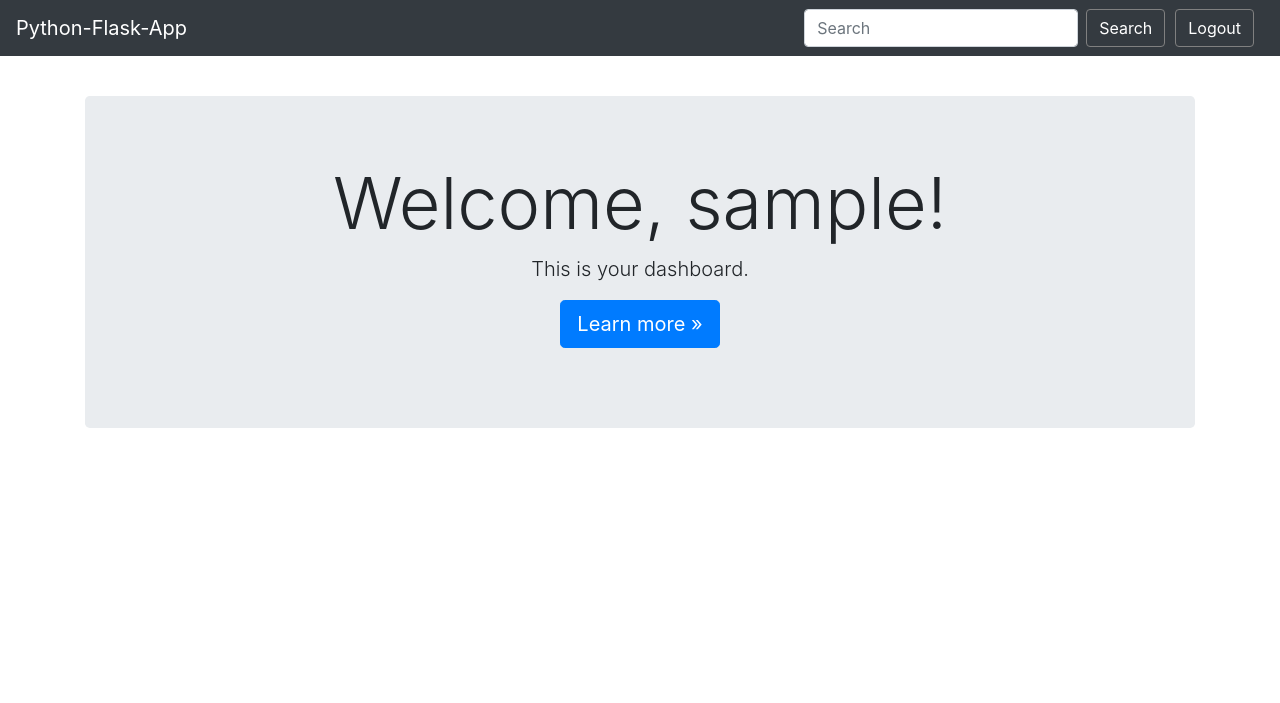
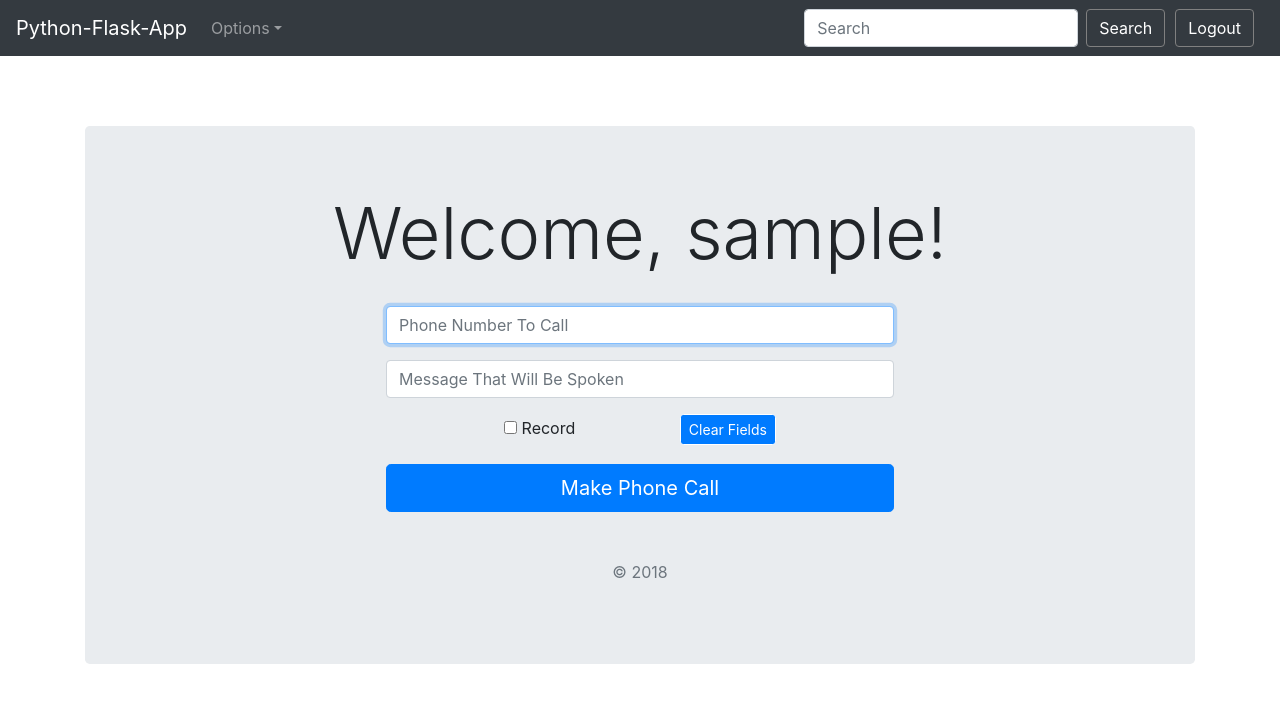
Before and after one commit to TheRealTorreySmith/Python-Flask-App, a Flask app: page /dashboard in a window 1280 px wide. Shown: the top 703 px of the page. Run offline with Flask 2, Linux system fonts and the light colour scheme; the visitor is signed in with stand-in values (Sample User, id 1); some libraries are stand-ins or nearby versions.

Commit message:
added Twilio functionality

```diff
--- a/app.py
+++ b/app.py
@@ -4,6 +4,11 @@ from flask_mysqldb import MySQL
 from wtforms import Form, StringField, TextAreaField, PasswordField, validators
 from passlib.hash import sha256_crypt
 from functools import wraps
+from twilio.rest import Client
+from dotenv import load_dotenv
+from pathlib import Path
+env_path = Path('.') / '.env'
+load_dotenv(dotenv_path=env_path)
 import os
 
 app = Flask(__name__)
@@ -29,15 +34,15 @@ def landing():
 def about():
     return render_template('about.html')
 
+# SHARE ROUTE
+@app.route('/share')
+def share():
+    return render_template('share.html')
+
 # CONTACT ROUTE
 @app.route('/contact')
 def contact():
     return render_template('contact.html')
-
-# SHARE ROUTE
-@app.route('/share')
-def share():
-    return render_template('share.html')
 
 # REGISTER FORM
 class RegisterForm(Form):
@@ -46,7 +51,7 @@ class RegisterForm(Form):
     email = StringField('Email', [validators.Length(min=6, max=50)])
     password = PasswordField('Password', [
         validators.DataRequired(),
-        validators.EqualTo('confirm', message='Passwords do not match')
+        validators.EqualTo('confirm', message='Passwords do not match!')
         ])
     confirm = PasswordField('Confirm Password')
 
@@ -73,7 +78,7 @@ def register():
         cur.close()
 
         # FLASH MESSAGE
-        flash('You are now registered and can login', 'success')
+        flash('You are now registered and can login!', 'success')
 
         return redirect(url_for('login'))
     return render_template('register.html', form=form)
@@ -106,16 +111,16 @@ def login():
                 # PASSED
                 session['logged_in'] = True
                 session['username'] = username
-                flash('You are now logged in', 'success')
+                flash('You are now logged in!', 'success')
                 return redirect(url_for('dashboard'))
             else:
-                error = 'Invalid login'
+                error = 'Invalid login!'
                 return render_template('login.html', error=error)
 
             # CLOSE CONNECTION
             cur.close()
         else:
-            error = 'Username not found'
+            error = 'Username not found!'
             return render_template('login.html', error=error)
 
     return render_template('login.html')
@@ -135,7 +140,7 @@ def is_logged_in(f):
 @app.route('/logout')
 def logout():
     session.clear()
-    flash('You are now logged out', 'success')
+    flash('You successfully logged out!', 'success')
     return redirect(url_for('login'))
 
 # RESET PASSWORD
@@ -181,23 +186,42 @@ def setpass():
                 # CLOSE CONNECTION
                 cur.close()
 
-                flash('Your password has successfully been changed', 'success')
+                flash('Your password has successfully been changed!', 'success')
                 return redirect(url_for('login'))
             else:
-                error = 'Invalid username or password'
+                error = 'Invalid username or password!'
                 return render_template('setpass.html', error=error)
 
         else:
-            error = 'Username not found'
+            error = 'Username not found!'
             return render_template('setpass.html', error=error)
 
     return render_template('setpass.html')
 
 # DASHBOARD ROUTE
-@app.route('/dashboard')
+@app.route('/dashboard', methods=['GET', 'POST'])
 @is_logged_in
 def dashboard():
+    # if request.method == 'POST':
+    #     # CONFIG TWILIO
+    #     account_sid = os.getenv('TWILIO_ACCOUNT_SID')
+    #     auth_token = os.getenv('TWILIO_AUTH_TOKEN')
+    #     client = Client(account_sid, auth_token)
+    #
+    #     call = client.calls.create(
+    #                             url='https://demo.twilio.com/welcome/voice/',
+    #                             from_=os.getenv('FROM_PHONE_NUMBER'),
+    #                             to=os.getenv('TO_PHONE_NUMBER')
+    #                         )
+    #
+    #     print(call.sid)
     return render_template('dashboard.html')
+
+# DELETE ROUTE
+@app.route('/delete')
+@is_logged_in
+def delete():
+    return render_template('delete.html')
 
 if __name__ == '__main__':
     # GET SECRET_KEY
--- a/static/javascript/login.js
+++ b/static/javascript/login.js
@@ -1,7 +1,7 @@
-
 const hideAlert = () => {
   $('.alert').hide()
 }
+
 
 $(document).ready(() => {
   $('#inputUsername').click(hideAlert)
--- a/static/styles.css
+++ b/static/styles.css
@@ -1,18 +1,35 @@
 /* ALL PAGES */
 
 .jumbotron {
-  margin-top: 40px;
+  margin-top: 10px;
 }
 
-/* NAV */
+.alert-message-container {
+  height: 50px;
+  margin-bottom: 10px;
+  margin-top: 10px;
+  width: 100%;
+}
+
+/* MESSAGES */
+
+.flashes {
+  padding-left: 0;
+}
+
+.alert {
+  margin-bottom: 0;
+}
+
+/* TOP NAV */
 
 .dropdown-toggle:hover {
   cursor: pointer;
 }
 
 .btn-outline-success {
+  border-color: grey;
   color: white;
-  border-color: grey;
   margin-right: 10px;
 }
 
@@ -20,7 +37,6 @@
   background-color: #0069d9;
   border-color: #0069d9;
 }
-
 
 .btn-outline-success:not(:disabled):not(.disabled):active {
   background-color: #0069d9;
@@ -39,6 +55,27 @@
   align-items: flex-end;
 }
 
+a:not([href]):not([tabindex]) {
+  border-color: white;
+  color: white;
+}
+
+a:not([href]):not([tabindex]):hover {
+  color: white;
+}
+
+.navbar-toggler:focus {
+  outline: none;
+}
+
+.navbar-toggler {
+  transition: .5s;
+}
+
+.navbar-toggler:hover {
+  border-color: white;
+}
+
 /* REGISTER */
 
 .register-title {
@@ -50,7 +87,6 @@
 
 .login-title {
   margin-bottom: 20px;
-  margin-top: 40px;
 }
 
 #inputUsername {
@@ -91,3 +127,9 @@
 .reset-password-title {
   margin-top: 30px;
 }
+
+/* DASHBOARD */
+
+.dash-welcome {
+  margin-bottom: 30px;
+}
--- a/templates/about.html
+++ b/templates/about.html
@@ -4,7 +4,7 @@
 
 <div class="jumbotron text-center">
     <h1 class="display-3">About page!</h1>
-    <p class="lead">This is just stuff about the app.</p>
+    <p class="lead">This has info about the app.</p>
 </div>
 
 {% endblock %}
--- a/templates/dashboard.html
+++ b/templates/dashboard.html
@@ -3,9 +3,31 @@
 {% block body %}
 
 <div class="jumbotron text-center">
-    <h1 class="display-3">Welcome, {{session.username}}!</h1>
-    <p class="lead">This is your dashboard.</p>
-    <p><a class="btn btn-primary btn-lg" href="/about" role="button">Learn more &raquo;</a></p>
+  <h5 class="display-3 dash-welcome">Welcome, {{session.username}}!</h5>
+  <div class="row">
+    <div class="col-lg-3 col-md-2 col-sm-1">
+    </div>
+    <div class="col-lg-6 col-md-8 col-sm-10 text-center">
+      <form action="" method="POST">
+        <div class="form-group">
+          <input type="text" name="phoneNumber" id="phoneNumberInput" class="form-control" placeholder="Phone Number To Call" value="{{request.form.phoneNumber}}" autofocus>
+        </div>
+        <div class="form-group">
+          <input type="text" name="voiceMessage" id="inputVoiceMessage" class="form-control" placeholder="Message That Will Be Spoken" value="{{request.form.voiceMessage}}">
+        </div>
+        <div class="checkbox mb-3">
+          <label>
+            <input type="checkbox" value="record"> Record
+          </label>
+          <a class="btn btn-sm btn-primary change-password">Clear Fields</a>
+        </div>
+        <button class="btn btn-lg btn-primary btn-block make-call-button" type="submit">Make Phone Call</button>
+        <p class="mt-5 mb-3 text-muted">&copy; 2018</p>
+      </form>
+    </div>
+    <div class="col-lg-3 col-md-2 col-sm-1">
+    </div>
+  </div>
 </div>
 
 {% endblock %}
--- a/templates/includes/_messages.html
+++ b/templates/includes/_messages.html
@@ -3,14 +3,11 @@
     <ul class=flashes>
     {% for category, message in messages %}
     <div class="row">
-      <div class="col-lg-3">
-      </div>
-      <div class="col-lg-6">
-        <div class="alert alert-{{ category }}">{{ message }}
+      <div class="col-lg-3"></div>
+        <div class="col-lg-6">
+          <div class="alert alert-{{ category }} text-center">{{ message }}</div>
         </div>
-      </div>
-      <div class="col-lg-3">
-      </div>
+      <div class="col-lg-3"></div>
     </div>
     {% endfor %}
     </ul>
@@ -22,7 +19,7 @@
     <div class="col-lg-3">
     </div>
     <div class="col-lg-6">
-      <div class="alert alert-danger">{{error}}
+      <div class="alert alert-danger text-center">{{error}}
       </div>
     </div>
     <div class="col-lg-3">
@@ -35,7 +32,7 @@
     <div class="col-lg-3">
     </div>
     <div class="col-lg-6">
-      <div class="alert alert-success">{{msg}}
+      <div class="alert alert-success text-center">{{msg}}
       </div>
     </div>
     <div class="col-lg-3">
--- a/templates/includes/_navbar.html
+++ b/templates/includes/_navbar.html
@@ -4,6 +4,16 @@
         <span class="navbar-toggler-icon"></span>
       </button>
       <div class="collapse navbar-collapse justify-content-end" id="navbarsExampleDefault">
+        <ul class="navbar-nav mr-auto">
+          <li class="nav-item dropdown">
+            <a class="nav-link dropdown-toggle" id="dropdown01" data-toggle="dropdown" aria-haspopup="true" aria-expanded="false">Options</a>
+            <div class="dropdown-menu" aria-labelledby="dropdown01">
+              <a class="dropdown-item" href="#">Help</a>
+              <a class="dropdown-item" href="#">Settings</a>
+              <a class="dropdown-item delete-button" href="/delete">Delete Profile</a>
+            </div>
+          </li>
+        </ul>
         <form class="form-inline my-2 my-lg-0">
           <input class="form-control mr-sm-2" type="text" placeholder="Search" aria-label="Search">
           <button class="btn btn-outline-success my-2 my-sm-0" type="submit">Search</button>
--- a/templates/layout.html
+++ b/templates/layout.html
@@ -9,7 +9,9 @@
   </head>
   <body>
     <div class="container">
+      <div class="alert-message-container">
       {% include 'includes/_messages.html' %}
+      </div>
       {% block body %}{% endblock %}
     </div>
 
```
Also changed, not shown: templates/delete.html (added, +11 -0 lines), 1 other file.
